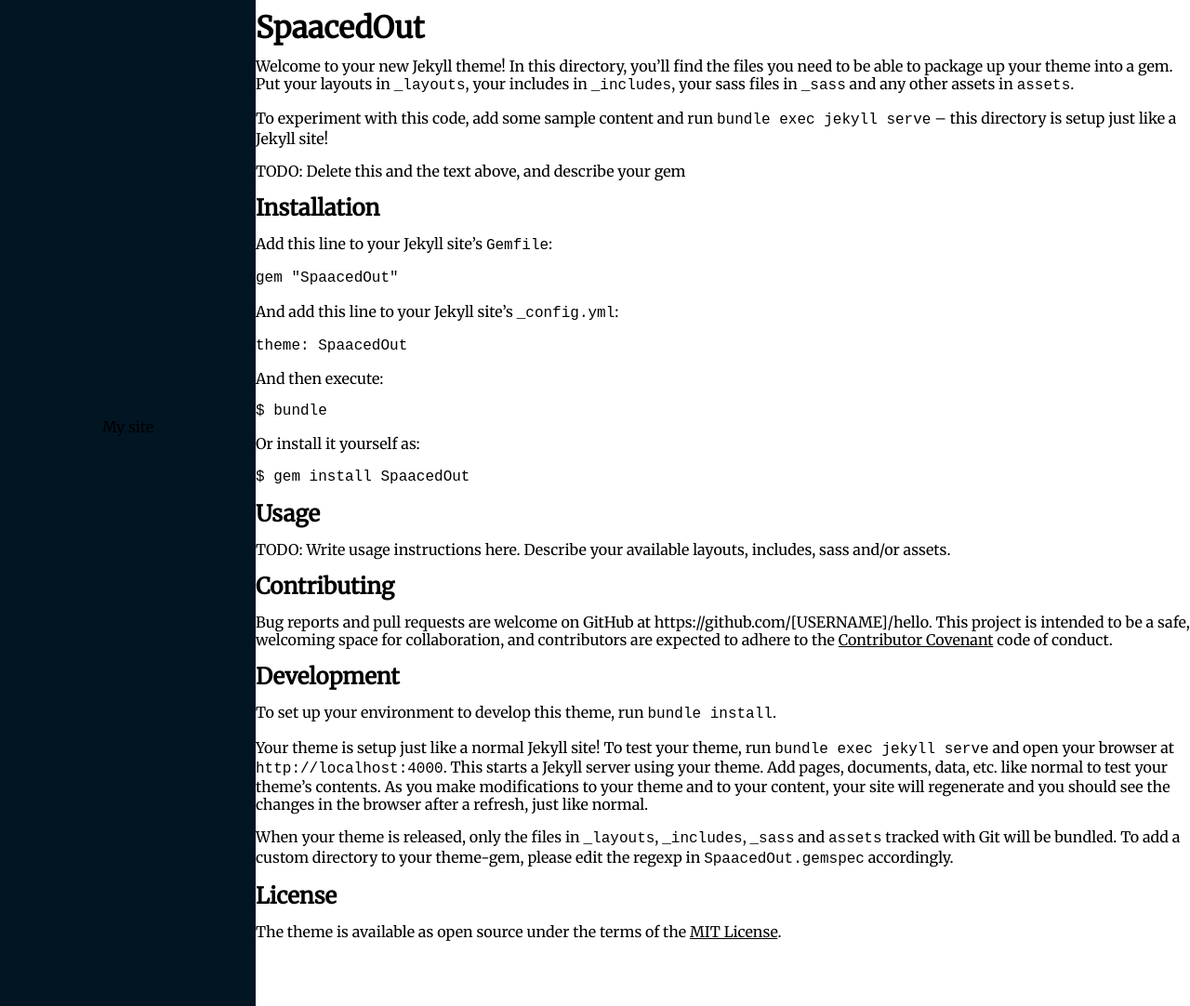
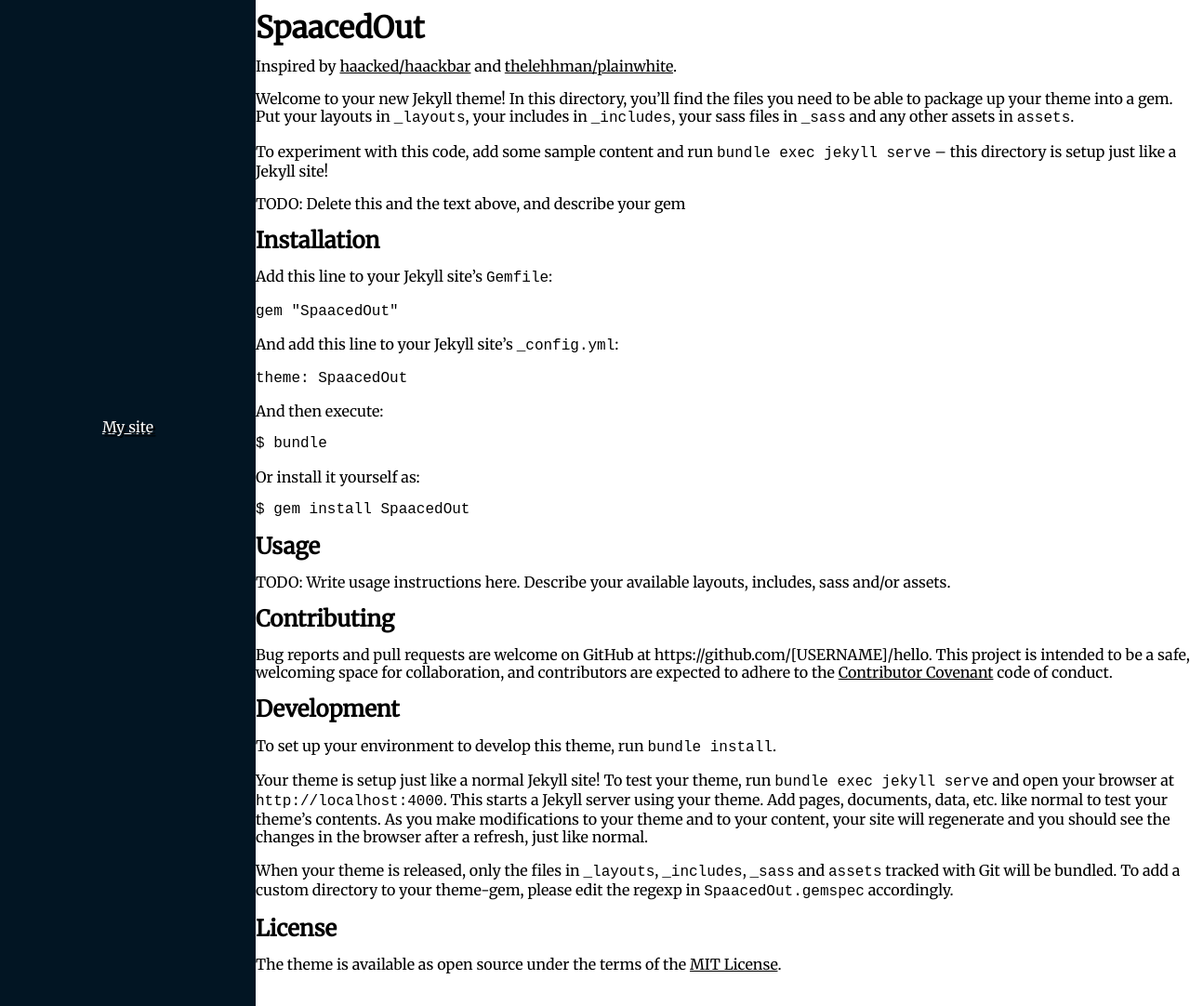
Before and after one commit to jasongaylord/SpaacedOut, a Jekyll site: the page built from README.md, in a window 1280 px wide and 1082 px high. Shown: the whole window at 93% size. Built offline with Jekyll 4.4.1, drawn with Linux system fonts in a browser that asks for light colours; our own code applies the rules of GitHub Pages for plain Markdown files.

Commit message:
Updated styles a bit more and added in theme inspiration licenses and comment in readme.

```diff
--- a/README.md
+++ b/README.md
@@ -1,4 +1,6 @@
 # SpaacedOut
+
+Inspired by [haacked/haackbar](https://github.com/haacked/haackbar) and [thelehhman/plainwhite](https://github.com/thelehhman/plainwhite-jekyll).
 
 Welcome to your new Jekyll theme! In this directory, you'll find the files you need to be able to package up your theme into a gem. Put your layouts in `_layouts`, your includes in `_includes`, your sass files in `_sass` and any other assets in `assets`.
 
--- a/_includes/head.html
+++ b/_includes/head.html
@@ -6,7 +6,7 @@
     {% seo %}
     {% if site.twitter_username %}{% include head/twitter.html %}{% endif %}
     <link rel="stylesheet" href="{{ '/assets/style.css' | relative_url }}">
-    <link href="https://fonts.googleapis.com/css?family=Merriweather:400|Open+Sans|Raleway:700,900" rel="stylesheet">
+    <link href="https://fonts.googleapis.com/css?family=Rock+Salt:400|Merriweather:400|Lato|Raleway:700,900" rel="stylesheet">
     {% if jekyll.environment == 'production' and site.google_analytics %}
       {% include head/google-analytics.html %}
     {% endif %}
--- a/_includes/header.html
+++ b/_includes/header.html
@@ -1,3 +1,3 @@
 <header class="header">
-    {{ site.title }}
+    <a href="{{ "/" | relative_url }}" class="site-title" rel="author">{{ site.title | escape }}</a>
 </header>
--- a/_sass/core/header.scss
+++ b/_sass/core/header.scss
@@ -16,7 +16,8 @@ header {
       max-width: 285px;
     }
 
-    h2 {
-        color: #fff;
+    .site-title {
+        color: $color-white;
+        text-shadow: 0.15rem 0.15rem #000;
     }
 }
--- a/_sass/variables/colors.scss
+++ b/_sass/variables/colors.scss
@@ -2,5 +2,6 @@ $color-primary: #000;
 $color-secondary: #021523;
 $color-link: #000;
 $color-link-hover: #0a59b0;
+$color-white: #fff;
 
 $color-header-background: $color-secondary;
--- a/_sass/variables/fonts.scss
+++ b/_sass/variables/fonts.scss
@@ -1,2 +1,3 @@
 $font-standard: Merriweather, serif;
 $font-heading: Raleway, sans-serif;
+$font-title: "Rock Salt", cursive, sans-serif;
```
Also changed, not shown: 4 other files.
